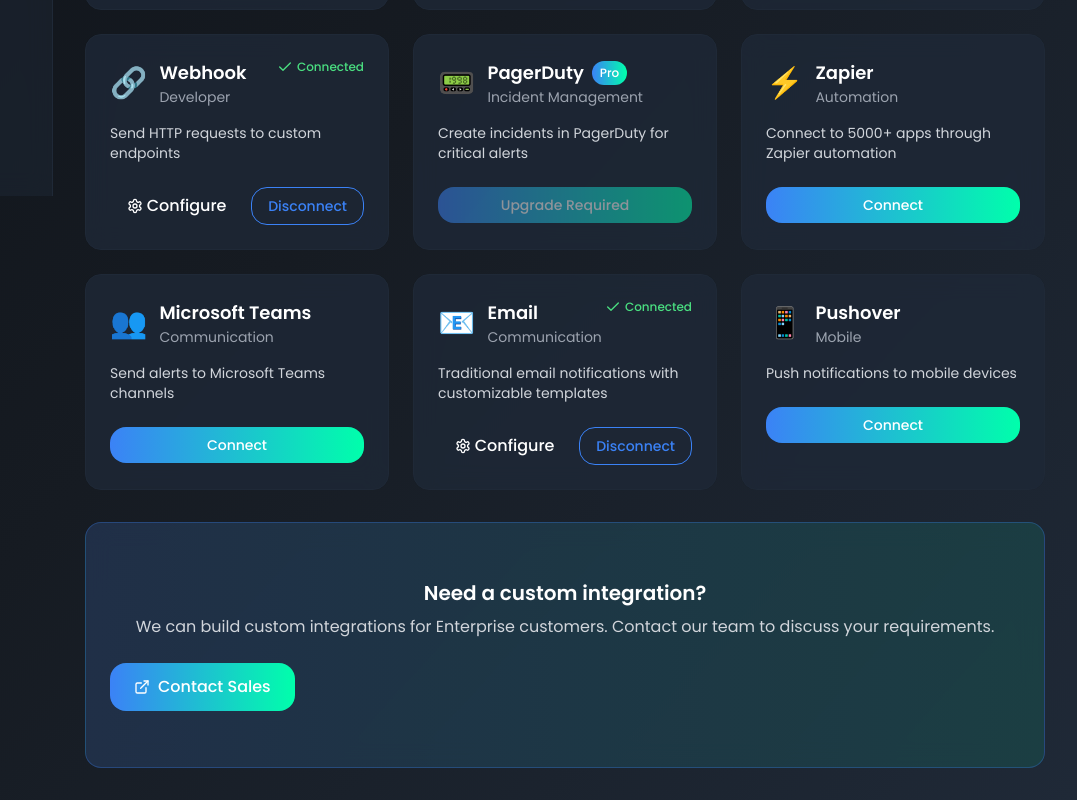
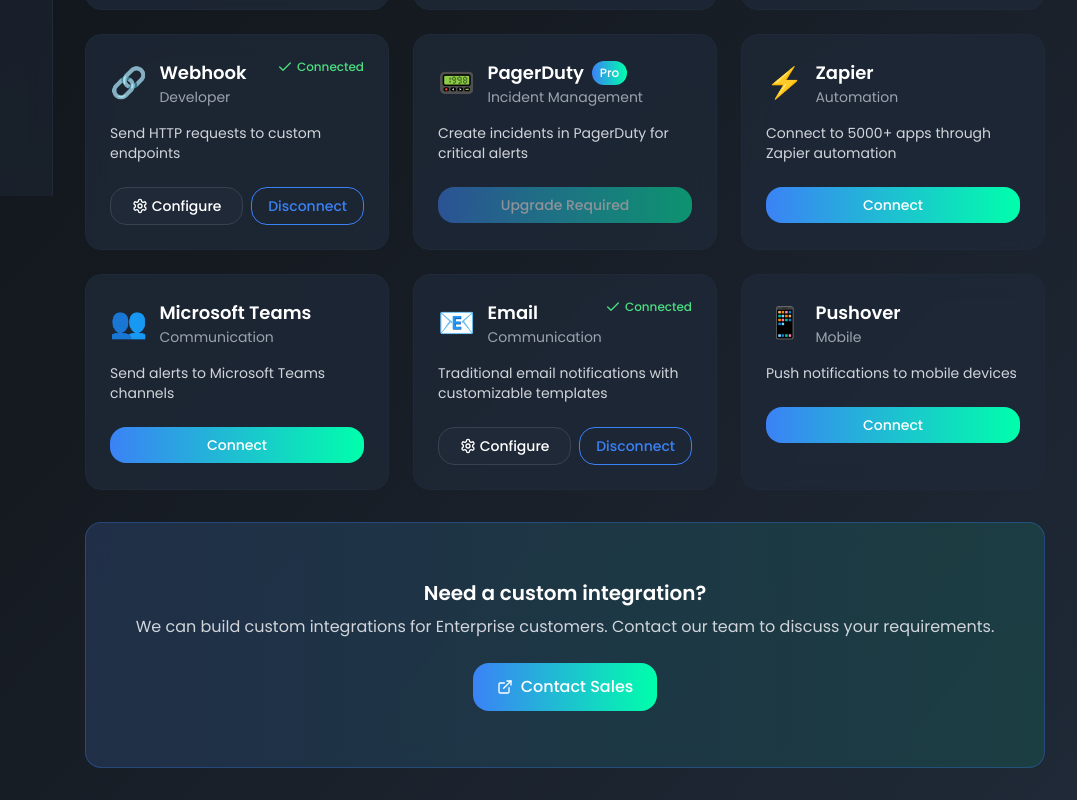
Before and after one commit to Saurabh13042004/monitorly, a React (Vite) app: page /integrations in a window 1280 px wide. Shown: the part 604-1404 px from the top of the page, without its empty margins (203-1280 px from the left). Built offline with nearby package versions, Linux system fonts and the light colour scheme.

Commit message:
Center Contact Sales Button

```diff
--- a/src/pages/IntegrationsPage.tsx
+++ b/src/pages/IntegrationsPage.tsx
@@ -227,7 +227,7 @@ export default function IntegrationsPage() {
                 <div className="flex space-x-2">
                   {integration.connected ? (
                     <>
-                      <Button variant="secondary\" size="sm\" className="flex-1">
+                      <Button variant="secondary" size="sm" className="flex-1">
                         <Settings className="h-4 w-4 mr-1" />
                         Configure
                       </Button>
@@ -271,10 +271,12 @@ export default function IntegrationsPage() {
               <p className="text-gray-300 mb-6">
                 We can build custom integrations for Enterprise customers. Contact our team to discuss your requirements.
               </p>
-              <Button>
-                <ExternalLink className="h-4 w-4 mr-2" />
-                Contact Sales
-              </Button>
+              <div className="flex justify-center">
+                <Button>
+                  <ExternalLink className="h-4 w-4 mr-2" />
+                  Contact Sales
+                </Button>
+              </div>
             </div>
           </Card>
         </div>
```
